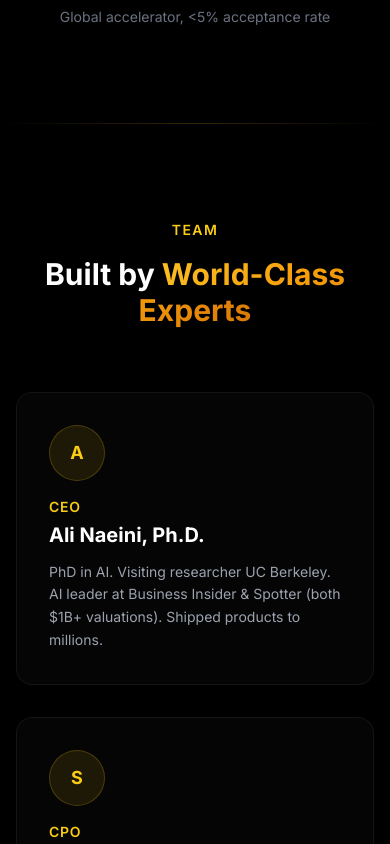
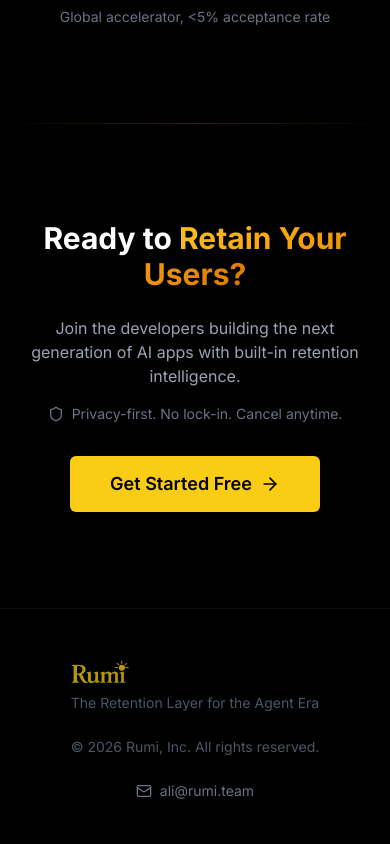
Before and after one commit to Rumi-team/Frontend_Web_Retention, a Next.js app: page / in a window 390 px wide. Shown: the part 8140-8984 px from the top of the page. Built offline with nearby package versions, Linux system fonts and the light colour scheme.

Commit message:
Remove Team section from landing page

```diff
--- a/app/page.tsx
+++ b/app/page.tsx
@@ -488,11 +488,10 @@ export default function LandingPage() {
             ].map(({ name, price, period, mau, features, highlight }, i) => (
               <Reveal key={i} delay={300 + i * 100}>
                 <div
-                  className={`rounded-2xl border p-6 md:p-8 transition-all duration-500 h-full flex flex-col ${
-                    highlight
+                  className={`rounded-2xl border p-6 md:p-8 transition-all duration-500 h-full flex flex-col ${highlight
                       ? "border-yellow-400/40 bg-yellow-400/[0.04] glow-yellow"
                       : "border-white/[0.06] bg-white/[0.02] hover:border-yellow-400/20"
-                  }`}
+                    }`}
                 >
                   {highlight && (
                     <span className="text-xs font-semibold text-yellow-400 uppercase tracking-wider mb-2">
@@ -520,11 +519,10 @@ export default function LandingPage() {
                   </ul>
                   <Link
                     href="/login"
-                    className={`mt-6 w-full h-10 rounded-md text-sm font-semibold flex items-center justify-center transition-all duration-300 ${
-                      highlight
+                    className={`mt-6 w-full h-10 rounded-md text-sm font-semibold flex items-center justify-center transition-all duration-300 ${highlight
                         ? "bg-yellow-400 text-black hover:bg-yellow-300"
                         : "border border-white/[0.08] text-gray-300 hover:border-yellow-400/30 hover:text-white"
-                    }`}
+                      }`}
                   >
                     Get Started
                   </Link>
@@ -574,60 +572,6 @@ export default function LandingPage() {
               </div>
             </div>
           </Reveal>
-        </div>
-      </section>
-
-      <div className="section-divider max-w-5xl mx-auto w-full" />
-
-      {/* ── Team ── */}
-      <section className="py-24 md:py-32 px-4 md:px-8">
-        <div className="max-w-5xl mx-auto">
-          <Reveal>
-            <p className="text-sm font-semibold tracking-widest uppercase text-yellow-400 mb-4 text-center">
-              Team
-            </p>
-          </Reveal>
-          <Reveal delay={100}>
-            <h2 className="text-3xl md:text-4xl font-bold text-center mb-16">
-              Built by{" "}
-              <span className="gradient-text">World-Class Experts</span>
-            </h2>
-          </Reveal>
-
-          <div className="grid grid-cols-1 md:grid-cols-3 gap-8">
-            {[
-              {
-                name: "Ali Naeini, Ph.D.",
-                role: "CEO",
-                bio: "PhD in AI. Visiting researcher UC Berkeley. AI leader at Business Insider & Spotter (both $1B+ valuations). Shipped products to millions.",
-              },
-              {
-                name: "Saba Fazel",
-                role: "CPO",
-                bio: "Built participatory systems at the United Nations. Converts qualitative insight into product direction. Data Science, UCLA.",
-              },
-              {
-                name: "Parnian Fazel",
-                role: "CTO",
-                bio: "ML personalization systems, millions of daily predictions. Specializes in agentic AI architecture. MSc Machine Learning, Imperial College London.",
-              },
-            ].map(({ name, role, bio }, i) => (
-              <Reveal key={i} delay={200 + i * 100}>
-                <div className="rounded-2xl border border-white/[0.06] bg-white/[0.02] p-8 hover:border-yellow-400/20 transition-all duration-500 h-full">
-                  <div className="w-14 h-14 rounded-full bg-yellow-400/10 border border-yellow-400/20 flex items-center justify-center mb-4">
-                    <span className="text-yellow-400 font-bold text-lg">
-                      {name[0]}
-                    </span>
-                  </div>
-                  <p className="text-yellow-400 font-semibold text-sm uppercase tracking-wider mb-1">
-                    {role}
-                  </p>
-                  <h3 className="text-xl font-bold text-white mb-3">{name}</h3>
-                  <p className="text-gray-400 text-sm leading-relaxed">{bio}</p>
-                </div>
-              </Reveal>
-            ))}
-          </div>
         </div>
       </section>
 
```
